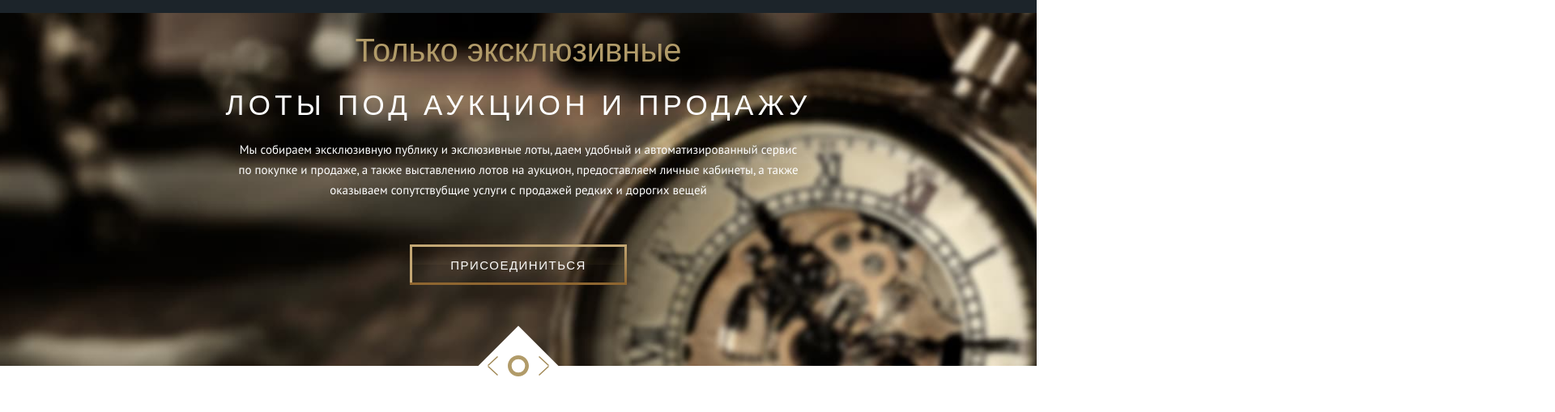
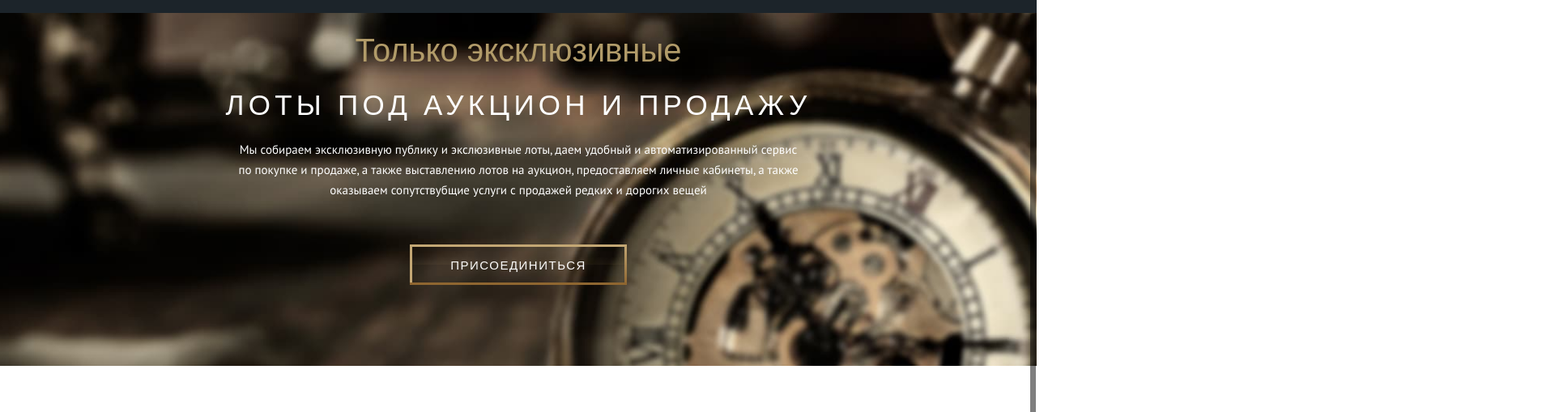
Before and after one commit to maj357/luxery, a plain HTML site: page index.html in a window 1280 px wide. Shown: the part 60-569 px from the top of the page at 81% size, 1920 px wide, since content can reach past the window. Drawn offline with nearby package versions, Linux system fonts and the light colour scheme; a web font is replaced by a local one.

Commit message:
Update index.html

```diff
--- a/index.html
+++ b/index.html
@@ -11,7 +11,7 @@
   <link rel="preconnect" href="https://fonts.gstatic.com" crossorigin>
   <link href="https://fonts.googleapis.com/css2?family=PT+Sans:ital,wght@0,400;0,700;1,400&display=swap"
     rel="stylesheet">
-  <link rel="stylesheet" type="text/css" href="//cdn.jsdelivr.net/npm/slick-carousel@1.8.1/slick/slick.css" />
+<!--   <link rel="stylesheet" type="text/css" href="//cdn.jsdelivr.net/npm/slick-carousel@1.8.1/slick/slick.css" /> -->
   <link rel="stylesheet" href="css/style.min.css">
 </head>
 
@@ -966,10 +966,10 @@
   </div>
 
 
-  <script src="js/jquery.js"></script>
+<!--   <script src="js/jquery.js"></script>
   <script src="js/slick.js"></script>
   <script src="js/fullpage.js"></script>
-  <script src="js/scrolloverflow.js"></script>
+  <script src="js/scrolloverflow.js"></script> -->
   <script src="js/dynamic_adapt.js"></script>
   <script src="js/main.min.js"></script>
   <script src="js/main.js"></script>
```
